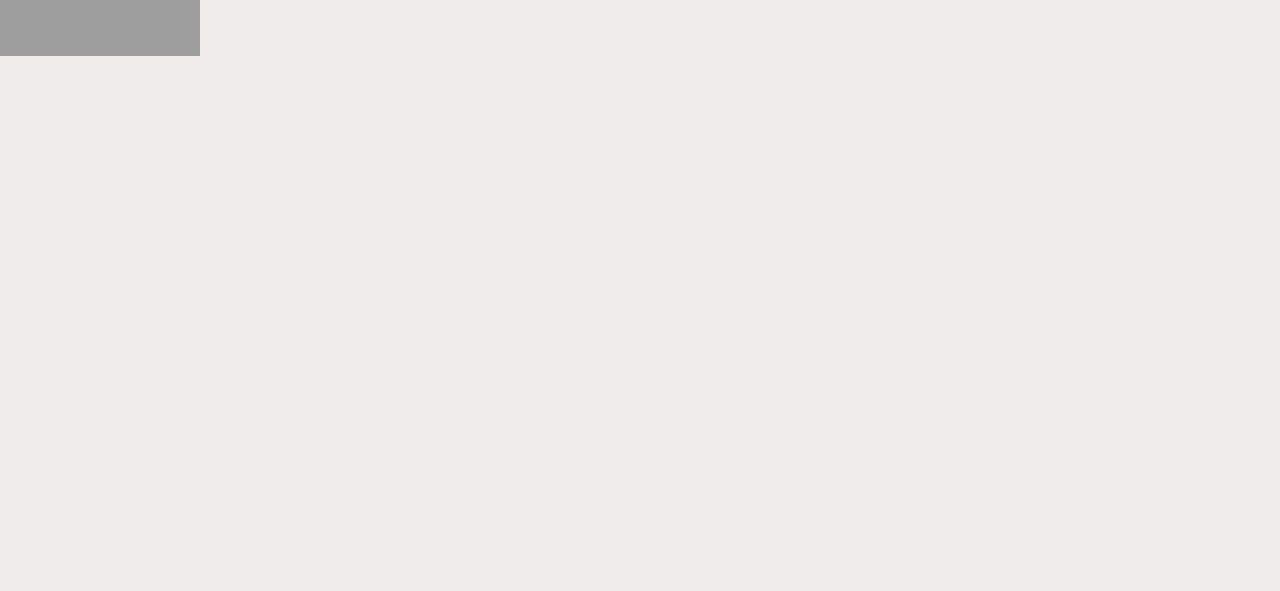
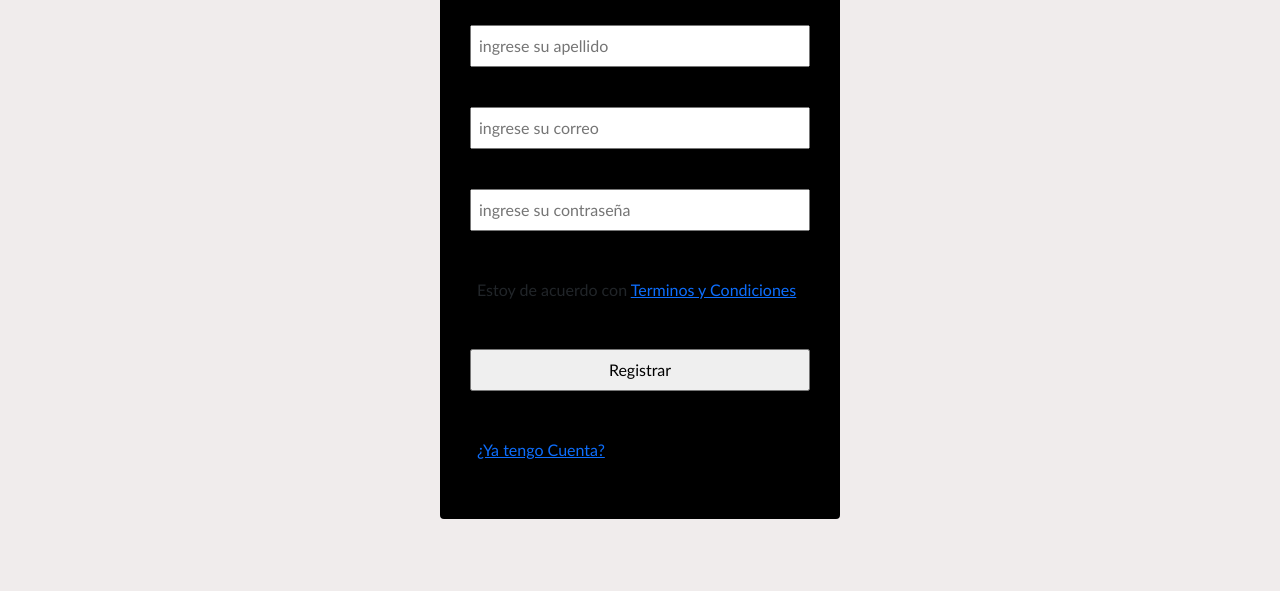
Before and after one commit to MacarenaMon/Proyectofinal-Ezequiel, a website: page contacto.html in a window 1280 px wide. Shown: the part 812-1403 px from the top of the page. Before the commit the page ends 874 px from the top, so only its background shows below. Drawn offline with nearby package versions, Linux system fonts and the light colour scheme; files that its build step writes are made by us from their sources; grey boxes are pictures that could not be loaded; files whose address does not match are found by name.

Commit message:
agregacion de formilarios

```diff
--- a/contacto.html
+++ b/contacto.html
@@ -72,6 +72,18 @@
 
             </div>
 
+    <form action="">
+    <h4>formulario de registro</h4>
+    <input class="controls" type="text" name="nombres" id="nombres" placeholder="ingrese su nombre">
+    <input class="controls" type="text" name="apellidos" id="apellidos" placeholder="ingrese su apellido">
+    <input class="controls" type="email" name="correo" id="correo" placeholder="ingrese su correo">
+    <input class="controls" type="password" name="correo" id="correo" placeholder="ingrese su contraseña">
+    <p>Estoy de acuerdo con <a href="#">Terminos y Condiciones</a></p>
+    <input class="botons" type="submit" value="Registrar">
+    <p><a href="#">¿Ya tengo Cuenta?</a></p>
+  </form>
+
+</body>
             </main>
 
                 <footer class="redes">
@@ -90,5 +102,5 @@
 
     <script src="https://cdn.jsdelivr.net/npm/@popperjs/core@2.10.2/dist/umd/popper.min.js" integrity="sha384-7+zCNj/IqJ95wo16oMtfsKbZ9ccEh31eOz1HGyDuCQ6wgnyJNSYdrPa03rtR1zdB" crossorigin="anonymous"></script>
 <script src="https://cdn.jsdelivr.net/npm/bootstrap@5.1.3/dist/js/bootstrap.min.js" integrity="sha384-QJHtvGhmr9XOIpI6YVutG+2QOK9T+ZnN4kzFN1RtK3zEFEIsxhlmWl5/YESvpZ13" crossorigin="anonymous"></script>
-</body>
+
 </html>
--- a/scss/componentes/_contacto.scss
+++ b/scss/componentes/_contacto.scss
@@ -9,3 +9,19 @@
     margin-top: 100px;
     margin-bottom: 100px;
     color: black;}
+
+form {
+       width: 400px;
+       background-color: black;
+       padding: 30px;
+       margin: auto;
+       margin-top: 100px;
+       border-radius: 4px;
+       font-family: 'Gill Sans', 'Gill Sans MT', Calibri, 'Trebuchet MS', sans-serif;
+   }
+
+   input, p {width: 100%;
+margin-top: 20px;
+margin-bottom: 20px;
+padding: 7px;
+box-sizing: border-box;}
```
Also changed, not shown: css/style.css, 1 other file.
